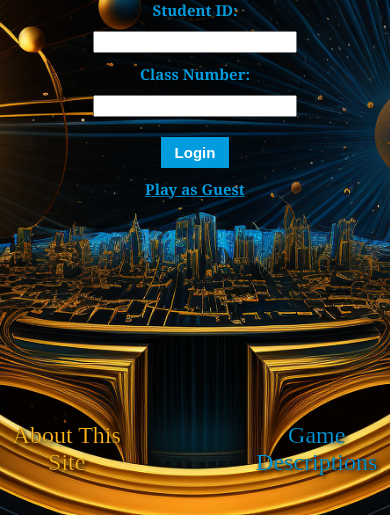
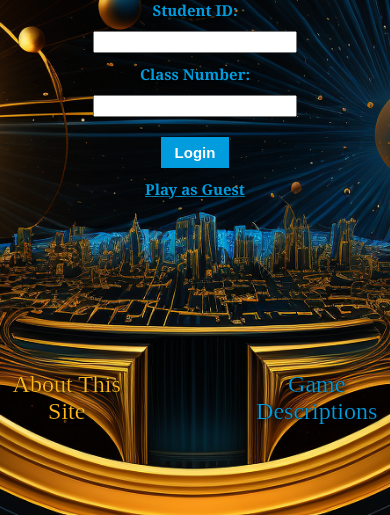
Before and after one commit to matthewdlang18/virtual_econ, a Flask app: page / in a window 390 px wide. Shown: the part 329-844 px from the top of the page. Run offline with Flask 3, Linux system fonts and the light colour scheme.

Commit message:
Add files via upload

```diff
--- a/static/styles.css
+++ b/static/styles.css
@@ -150,7 +150,7 @@ body {
 
 /* CSS for the container holding the links */
 .links-container {
-  position: fixed;  /* Changed from 'absolute' to 'fixed' */
+  position: absolute;  /* Changed from 'absolute' to 'fixed' */
   left: 50%;
   bottom: 35px;  /* Positioned at the bottom */
   transform: translateX(-50%);
@@ -356,9 +356,9 @@ h3 {
     }
 
   .links-container {
-      position: fixed;
+      position: absolute;
       left: 50%;
-      bottom: 39px;
+      bottom: 90px;
       transform: translateX(-50%);
       display: flex;
       justify-content: space-around; /* Changes here to better manage space */
```
